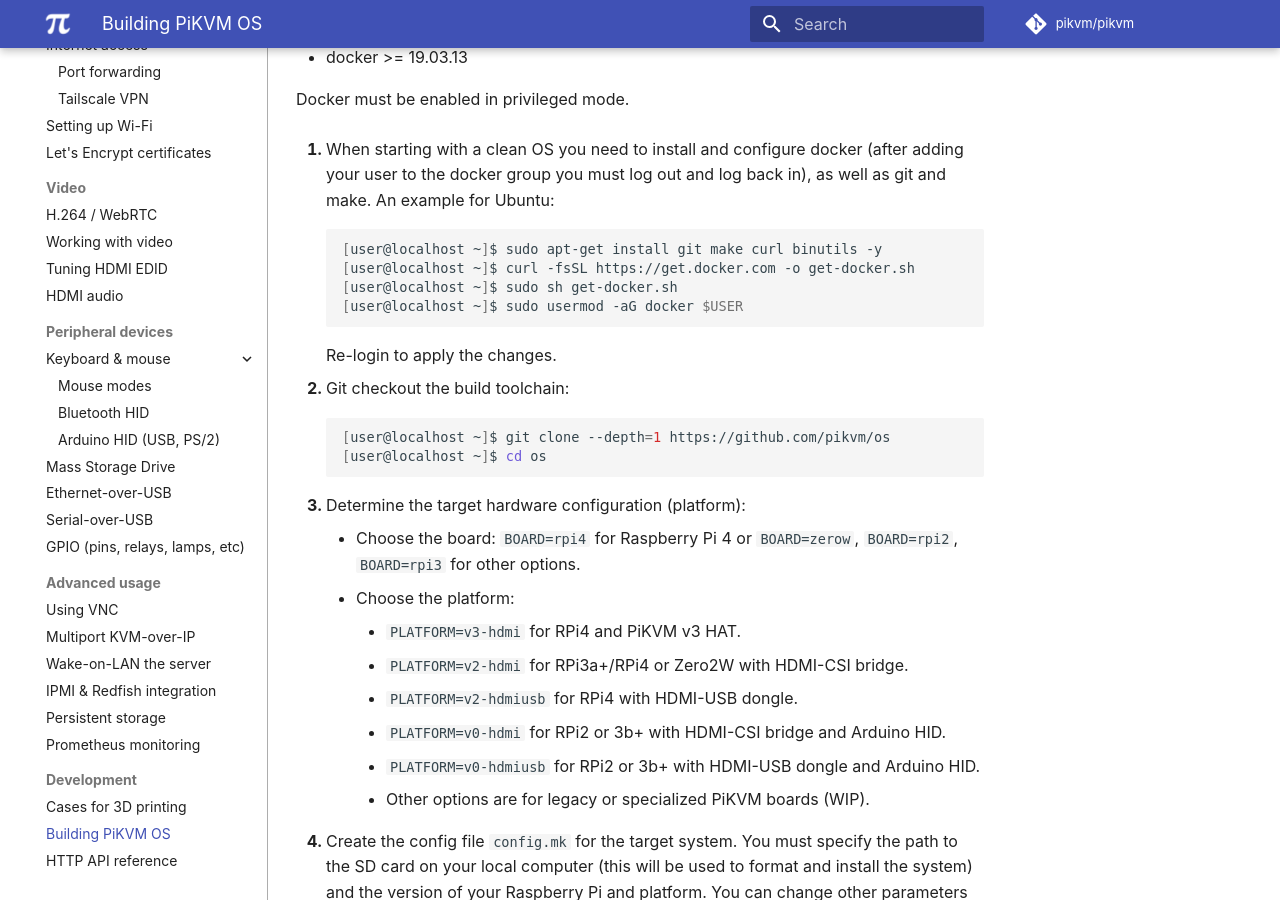
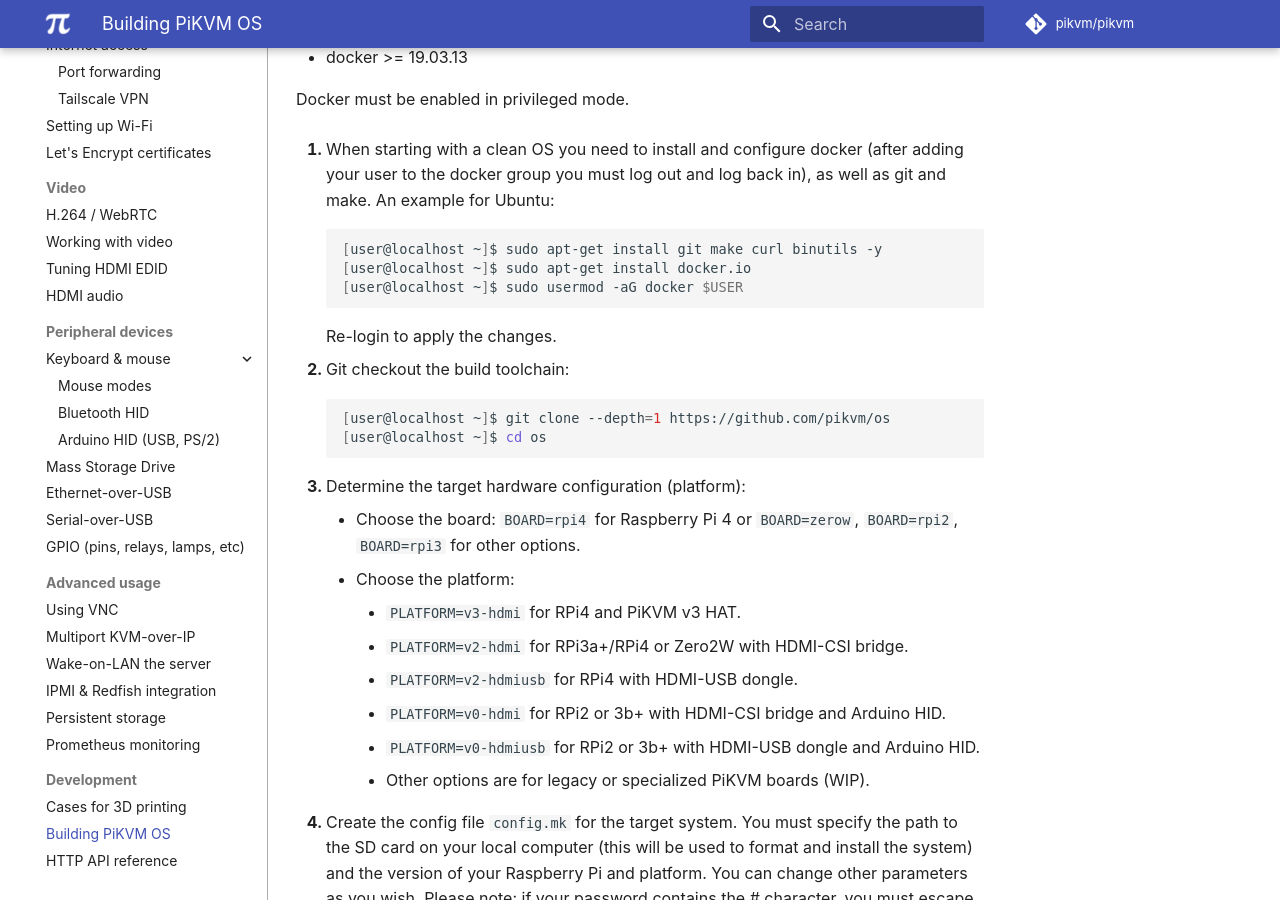
Before and after one commit to pikvm/pikvm, an MkDocs documentation site: the page built from docs/building_os.md, in a window 1280 px wide and 900 px high, scrolled down 322 px. Built offline with MkDocs 1.6.1 and Material for MkDocs 9.7.7, drawn with Linux system fonts in a browser that asks for light colours; some web fonts are replaced; comment, search, counter and statistics services are not loaded.

Commit message:
Update building_os.md
Simplified the docker install process

````diff
--- a/docs/building_os.md
+++ b/docs/building_os.md
@@ -14,8 +14,7 @@
 
     ```shell
     [user@localhost ~]$ sudo apt-get install git make curl binutils -y
-    [user@localhost ~]$ curl -fsSL https://get.docker.com -o get-docker.sh
-    [user@localhost ~]$ sudo sh get-docker.sh
+    [user@localhost ~]$ sudo apt-get install docker.io
     [user@localhost ~]$ sudo usermod -aG docker $USER
     ```
 
````
